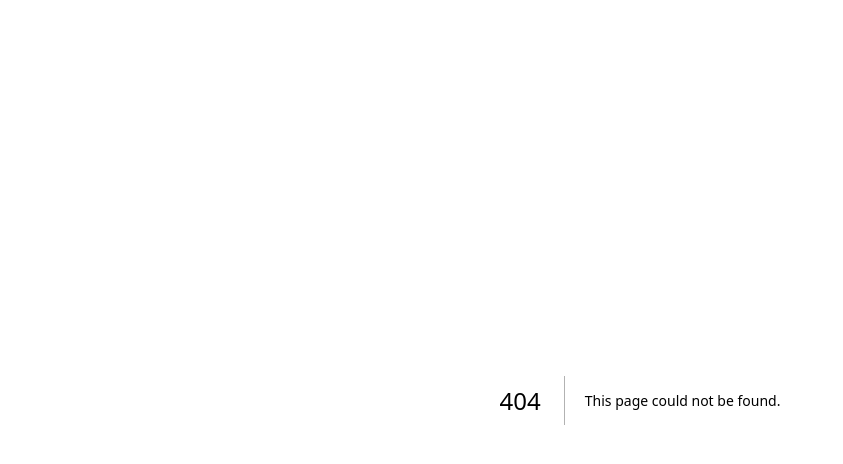
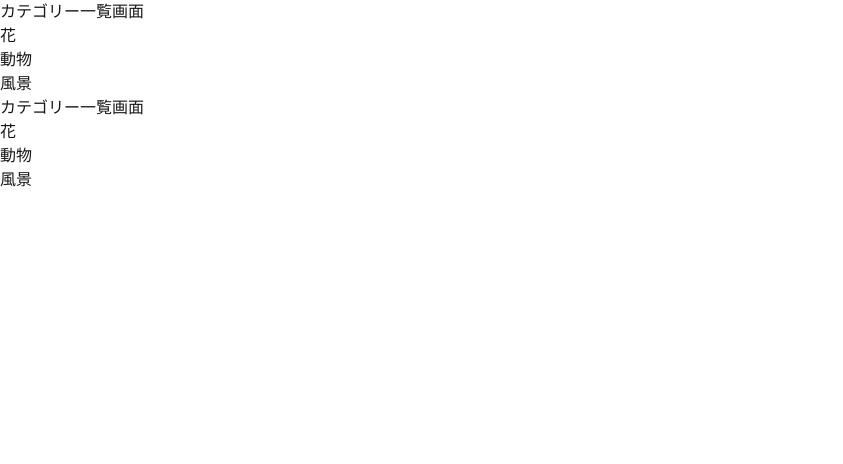
Before and after one commit to ando0402/my-app, a Next.js app: page /categories in a window 1280 px wide. Before the commit this address had no page. Shown: the top 464 px of the page, without its empty margins (0-843 px from the left). Built offline with nearby package versions, Linux system fonts and the light colour scheme.

Commit message:
add categori page

```diff
--- /dev/null
+++ b/src/app/categories/page.tsx
@@ -0,0 +1,21 @@
+import Link from "next/link";
+
+export default function Page(){
+    return(
+        <div>
+            <h1>カテゴリー一覧画面</h1>
+            <ul>
+                <li>
+                    {/* Routeのcategories/[categoryNameに遷移する] */}
+                    <Link href="categories/flower">花</Link>
+                </li>
+                <li>
+                    <Link href="categories/animal">動物</Link>
+                </li>
+                <li>
+                    <Link href="categories/animal">風景</Link>
+                </li>
+            </ul>
+        </div>
+    );
+}
--- a/src/app/layout.tsx
+++ b/src/app/layout.tsx
@@ -1,6 +1,7 @@
 import type { Metadata } from "next";
 import localFont from "next/font/local";
 import "./globals.css";
+import { Nav } from "./_components/Nav";
 
 const geistSans = localFont({
   src: "./fonts/GeistVF.woff",
@@ -24,11 +25,21 @@ export default function RootLayout({
   children: React.ReactNode;
 }>) {
   return (
-    <html lang="en">
+    <html lang="ja">
       <body
         className={`${geistSans.variable} ${geistMono.variable} antialiased`}
       >
         {children}
+
+      <div className={StyleSheet.container}>
+        <header />
+          <div className="{styles.content}">
+           <nav />
+            <main className="{styles.main}">{children}</main>
+          </div>
+        <footer />
+      </div>
+
       </body>
     </html>
   );
```
